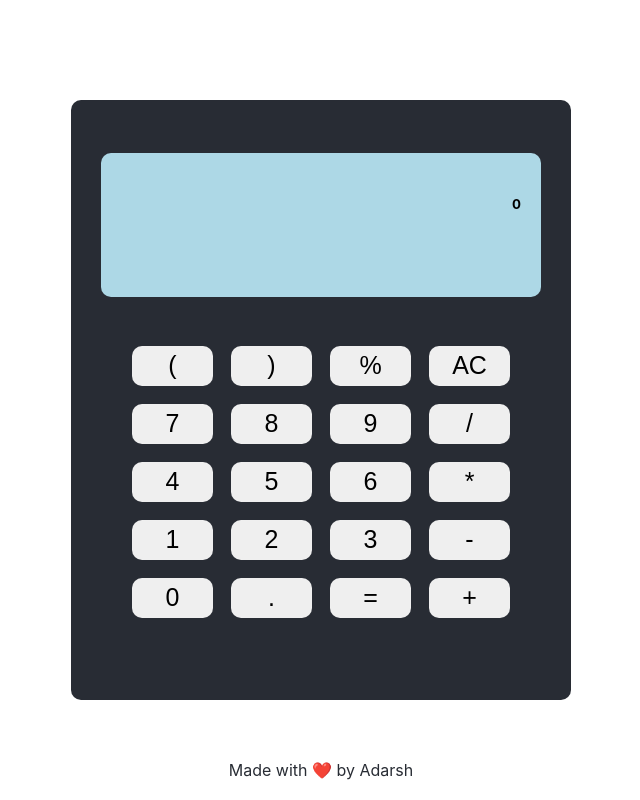
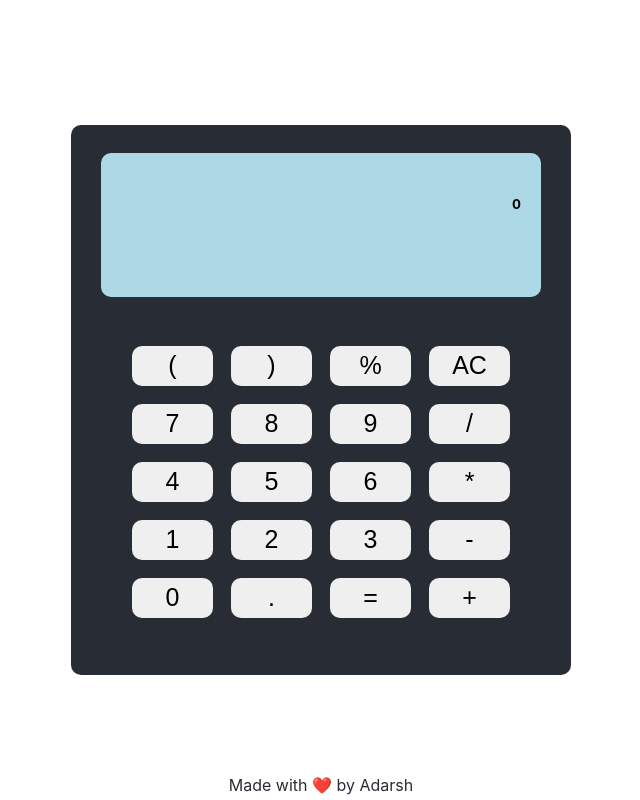
Before and after one commit to adarsh500/calculator, a React (Create React App) app: page / in a window 1280 px wide. Shown: the whole page, without its empty margins (319-959 px from the left). Built offline with nearby package versions, Linux system fonts and the light colour scheme.

Commit message:
third commit

```diff
--- a/src/App.css
+++ b/src/App.css
@@ -15,7 +15,7 @@
   background: #282c34;
   border-radius: 10px;
   width: 500px;
-  height: 600px;
+  height: 550px;
   justify-content: center;
   align-items: center;
 }
--- a/src/App.js
+++ b/src/App.js
@@ -116,7 +116,7 @@ function App() {
         <footer style={{
           color: "#282c34",
           position: "absolute",
-          bottom: "20px"
+          bottom: "5px"
         }}>Made with  ❤️   by Adarsh</footer>
     </div>
   );
```
